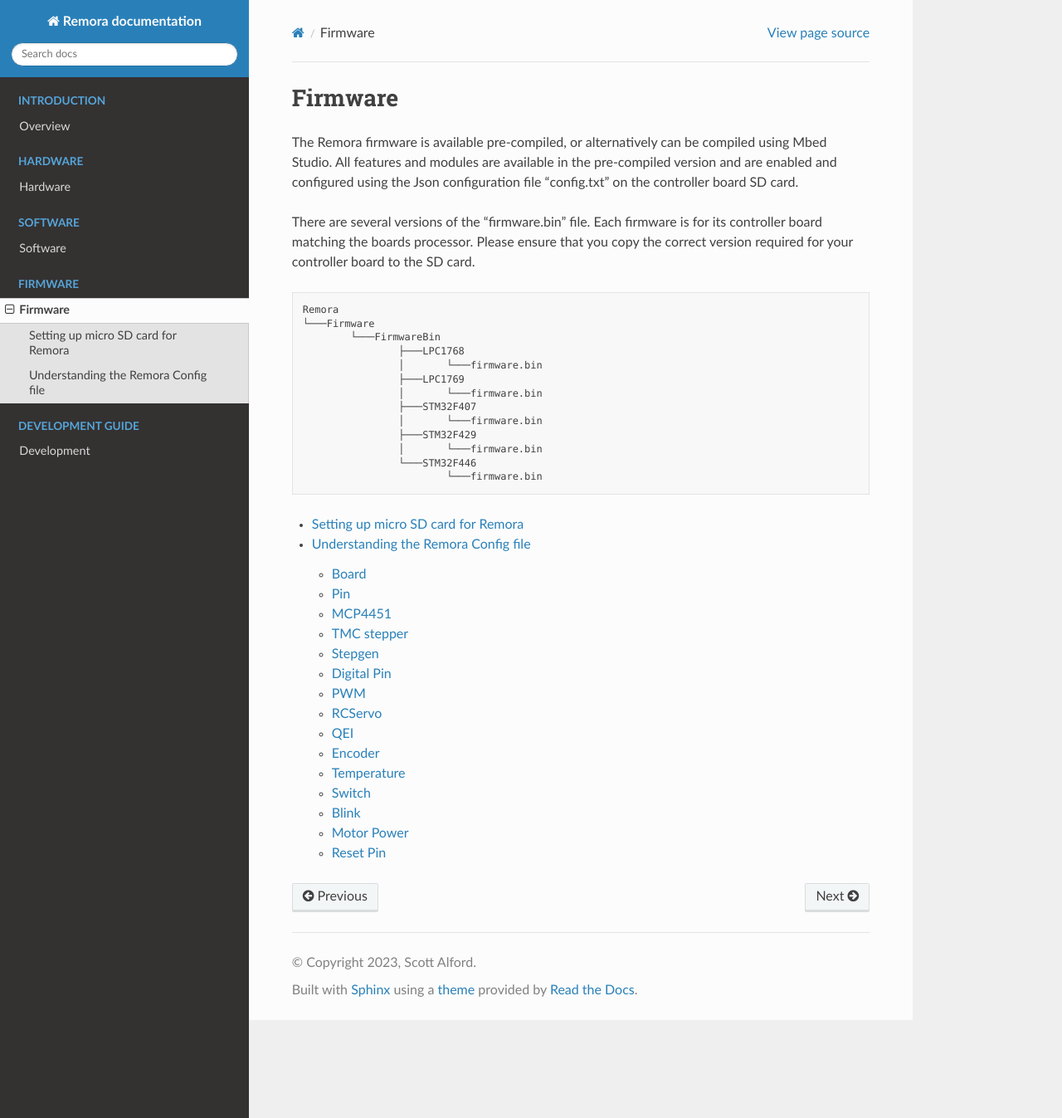
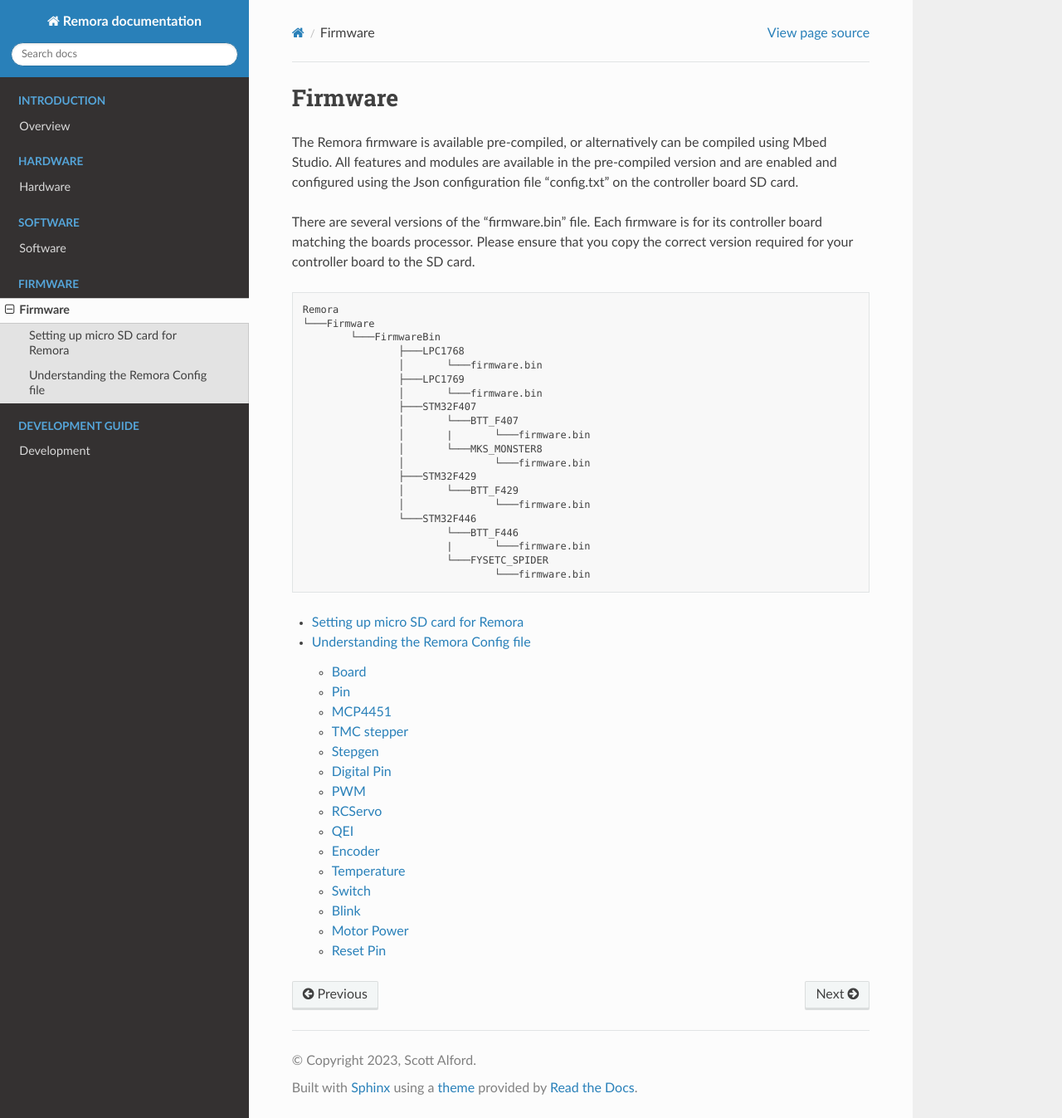
Before and after one commit to scottalford75/Remora-docs, a Sphinx documentation site: the page built from docs/source/firmware/firmware.rst, in a window 1280 px wide and 1347 px high. Shown: the whole window at 83% size. Built offline with Sphinx 7.4.7 and the Read the Docs theme 2.0.0, drawn with Linux system fonts in a browser that asks for light colours.

Commit message:
Update firmware.rst

```diff
--- a/docs/source/firmware/firmware.rst
+++ b/docs/source/firmware/firmware.rst
@@ -15,11 +15,18 @@
 			├───LPC1769
 			│	└───firmware.bin
 			├───STM32F407
-			│	└───firmware.bin
+			│	└───BTT_F407
+			│	|	└───firmware.bin
+			│	└───MKS_MONSTER8
+			│		└───firmware.bin
 			├───STM32F429
-			│	└───firmware.bin
+			│	└───BTT_F429
+			│		└───firmware.bin
 			└───STM32F446
-				└───firmware.bin
+				└───BTT_F446
+				|	└───firmware.bin
+				└───FYSETC_SPIDER
+					└───firmware.bin
 
 
 .. toctree::
```
